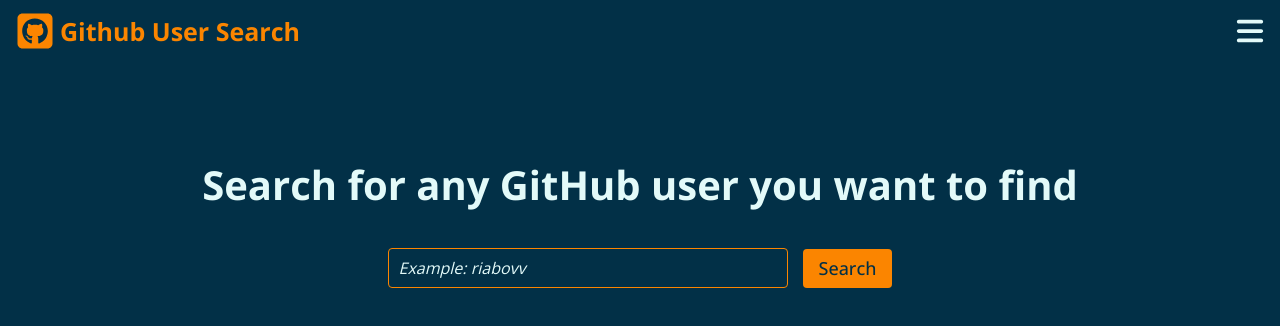
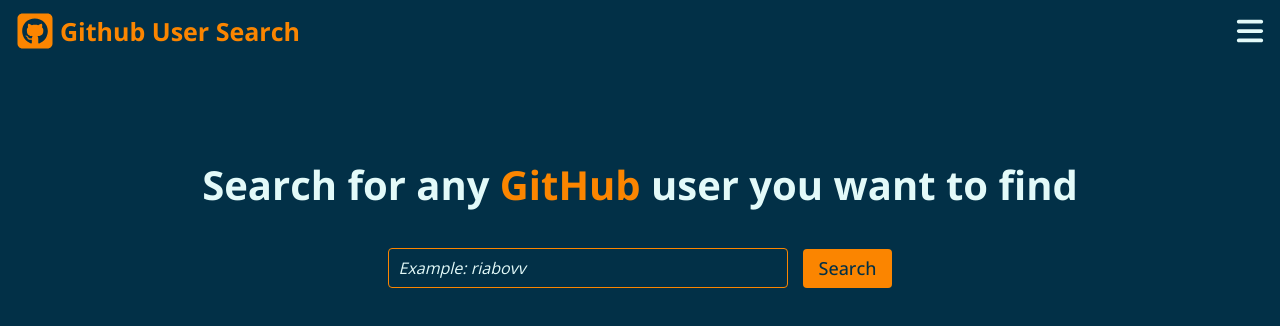
Before and after one commit to riabovv/github-user-search, a Next.js app: page / in a window 1280 px wide. Shown: the top 326 px of the page. Built offline with nearby package versions, Linux system fonts and the light colour scheme.

Commit message:
add link to Github and hover styling

```diff
--- a/app/components/Logo/logo.module.css
+++ b/app/components/Logo/logo.module.css
@@ -2,7 +2,7 @@
   display: flex;
   align-items: center;
   gap: 5px;
-  transition: 0.3s ease;
+  transition: 0.3s ease-out;
   color: var(--primary-color);
 }
 
--- a/app/components/Settings/settings.module.css
+++ b/app/components/Settings/settings.module.css
@@ -7,7 +7,7 @@
   width: var(--size);
   height: var(--size);
   cursor: pointer;
-  transition: 0.3s ease;
+  transition: 0.3s ease-out;
 }
 
 @media (hover: hover) and (pointer: fine) {
--- a/app/components/common/Button/button.module.css
+++ b/app/components/common/Button/button.module.css
@@ -6,8 +6,15 @@
   border-radius: 4px;
   border: 1px solid transparent;
   font-weight: 500;
+  transition: 0.3s ease-out;
 }
 
 .defaultButton:focus {
   border: 1px solid var(--light-dark);
 }
+
+@media (hover: hover) and (pointer: fine) {
+  .defaultButton:hover {
+    background-color: var(--light);
+  }
+}
--- a/app/components/layout/Header/header.module.css
+++ b/app/components/layout/Header/header.module.css
@@ -2,4 +2,6 @@
   display: flex;
   justify-content: space-between;
   align-items: center;
+  max-width: 1440px;
+  margin: auto;
 }
--- a/app/components/layout/Main/Main.tsx
+++ b/app/components/layout/Main/Main.tsx
@@ -6,7 +6,15 @@
     <main className={styles.wrapper}>
       <div className={styles.searchWrapper}>
         <span className={styles.title}>
-          Search for any GitHub user you want to find
+          Search for any{" "}
+          <a
+            href="https://github.com/"
+            target="_blank"
+            rel="noopener noreferrer"
+          >
+            GitHub
+          </a>{" "}
+          user you want to find
         </span>
         <MainForm />
       </div>
--- a/app/components/layout/Main/main.module.css
+++ b/app/components/layout/Main/main.module.css
@@ -2,6 +2,8 @@
   display: flex;
   flex-direction: column;
   align-items: center;
+  max-width: 1440px;
+  margin: auto;
 }
 
 .searchWrapper {
--- a/app/globals.css
+++ b/app/globals.css
@@ -84,6 +84,13 @@
 
 a {
   background-color: transparent;
+  color: var(--primary-color);
+  text-decoration: none;
+  transition: 0.3s ease-out;
+}
+
+a:hover {
+  color: var(--secondary-color);
 }
 
 /**
```
